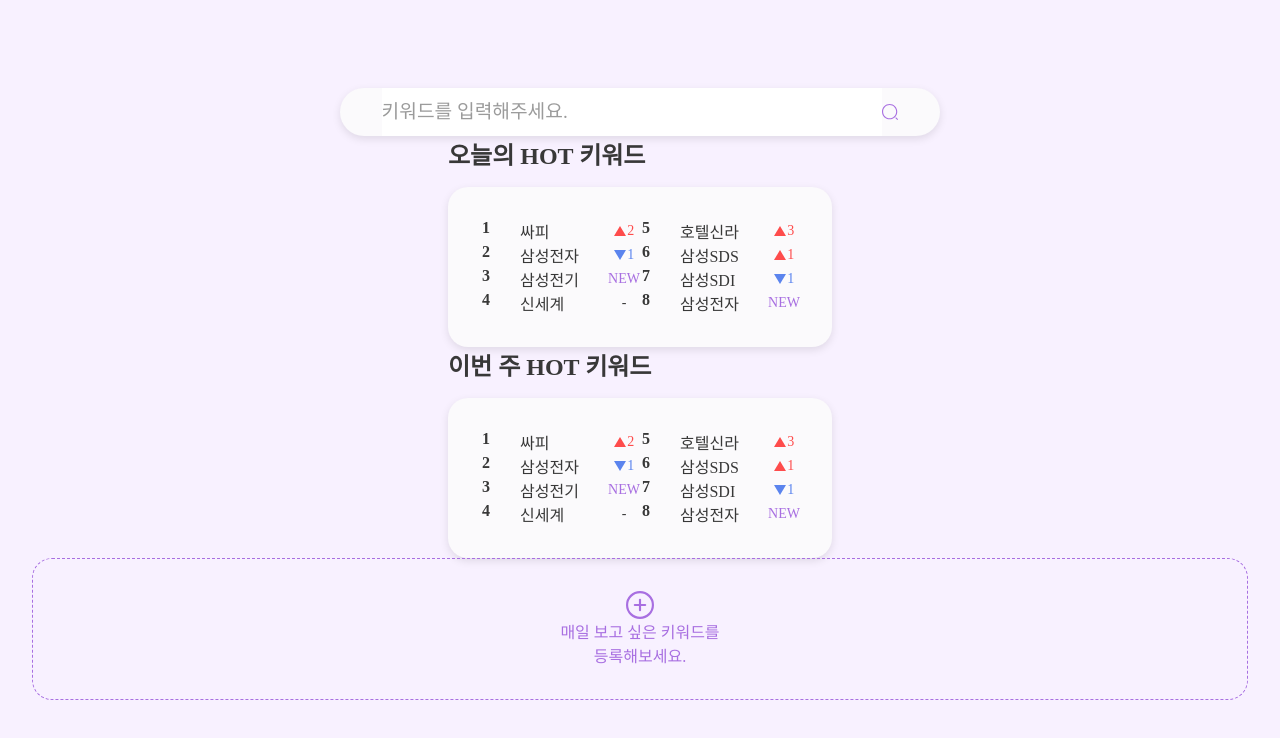
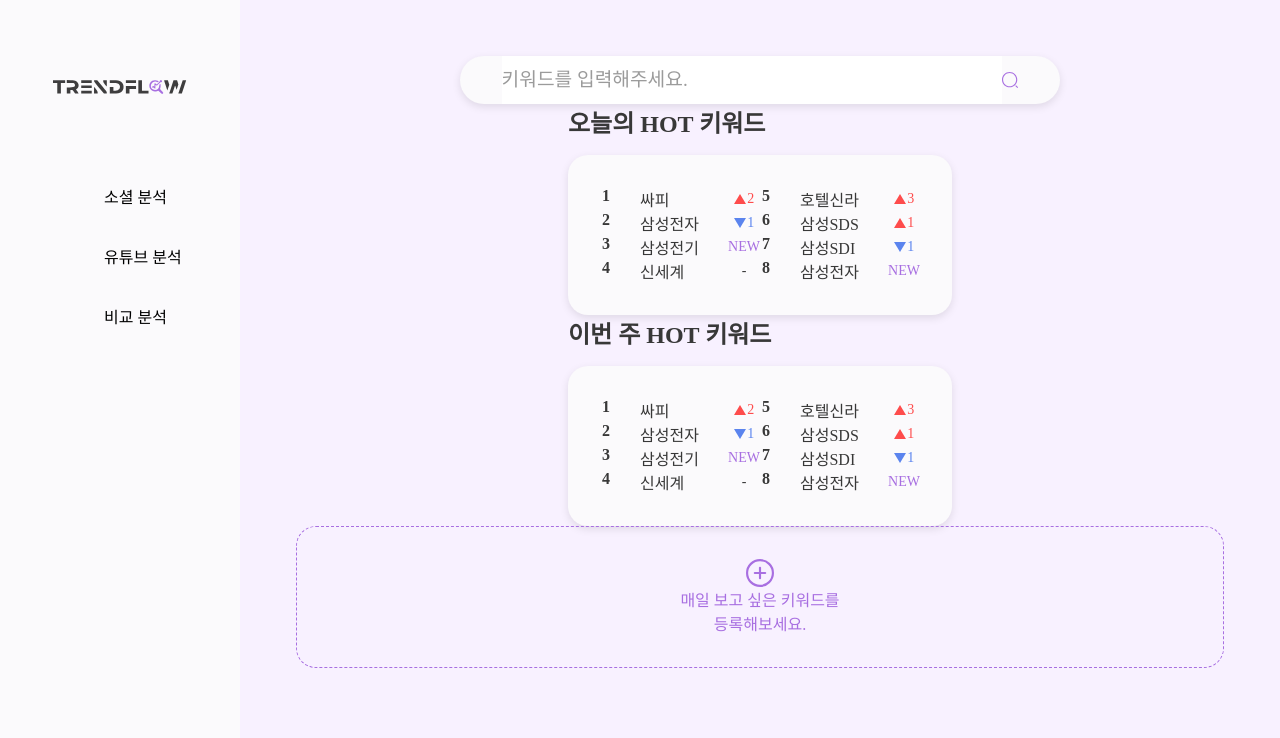
Before and after one commit to bbookng/TRENDFLOW, a React (Vite) app in the folder frontend/: page / in a window 1280 px wide. Shown: the top 738 px of the page. Built offline with nearby package versions, Linux system fonts and the light colour scheme; a web font is replaced by a local one; what emotion-reset would draw is missing.

Commit message:
Style : Layout grid 적용

```diff
--- a/frontend/src/Layout/BaseLayout/index.styles.ts
+++ b/frontend/src/Layout/BaseLayout/index.styles.ts
@@ -1,4 +1,5 @@
 import styled from '@emotion/styled';
+import { MEDIA_QUERY } from '@/constants/media';
 import { PALETTE } from '@/constants/palette';
 
 export const Layout = styled.div`
@@ -9,15 +10,28 @@
   flex-direction: column;
   justify-content: space-between;
   background-color: ${PALETTE.BRAND100};
+
+  @media ${MEDIA_QUERY.DESKTOP} {
+    display: grid;
+    grid-template-columns: 240px 1fr;
+
+    & > div:nth-of-type(1) {
+      grid-column: 1;
+    }
+  }
 `;
 
 export const Main = styled.main`
+  position: relative;
   width: 100%;
-  position: relative;
   top: 56px;
-  margin: 0 auto;
   flex: 1;
-  margin-bottom: 56px;
+  margin-bottom: 112px;
+
+  @media ${MEDIA_QUERY.DESKTOP} {
+    grid-column: 2;
+    padding: 0 3.5rem;
+  }
 `;
 
 export const Container = styled.div`
@@ -27,4 +41,7 @@
   display: flex;
   flex-direction: column;
   align-items: center;
+  @media ${MEDIA_QUERY.DESKTOP} {
+    padding: 0;
+  }
 `;
--- a/frontend/src/Layout/BaseLayout/index.tsx
+++ b/frontend/src/Layout/BaseLayout/index.tsx
@@ -2,7 +2,7 @@
 import Header from '@/components/@shared/Header';
 
 import * as S from './index.styles';
-import Button from '@/components/atoms/Button';
+import Navbar from '@/components/@shared/Navbar';
 
 interface BaseLayoutProps {
   children: React.ReactNode;
@@ -11,7 +11,8 @@
 const BaseLayout = ({ children }: BaseLayoutProps) => {
   return (
     <S.Layout>
-      <Header></Header>
+      <Header />
+      <Navbar />
       <S.Main>
         <S.Container>{children}</S.Container>
       </S.Main>
```
